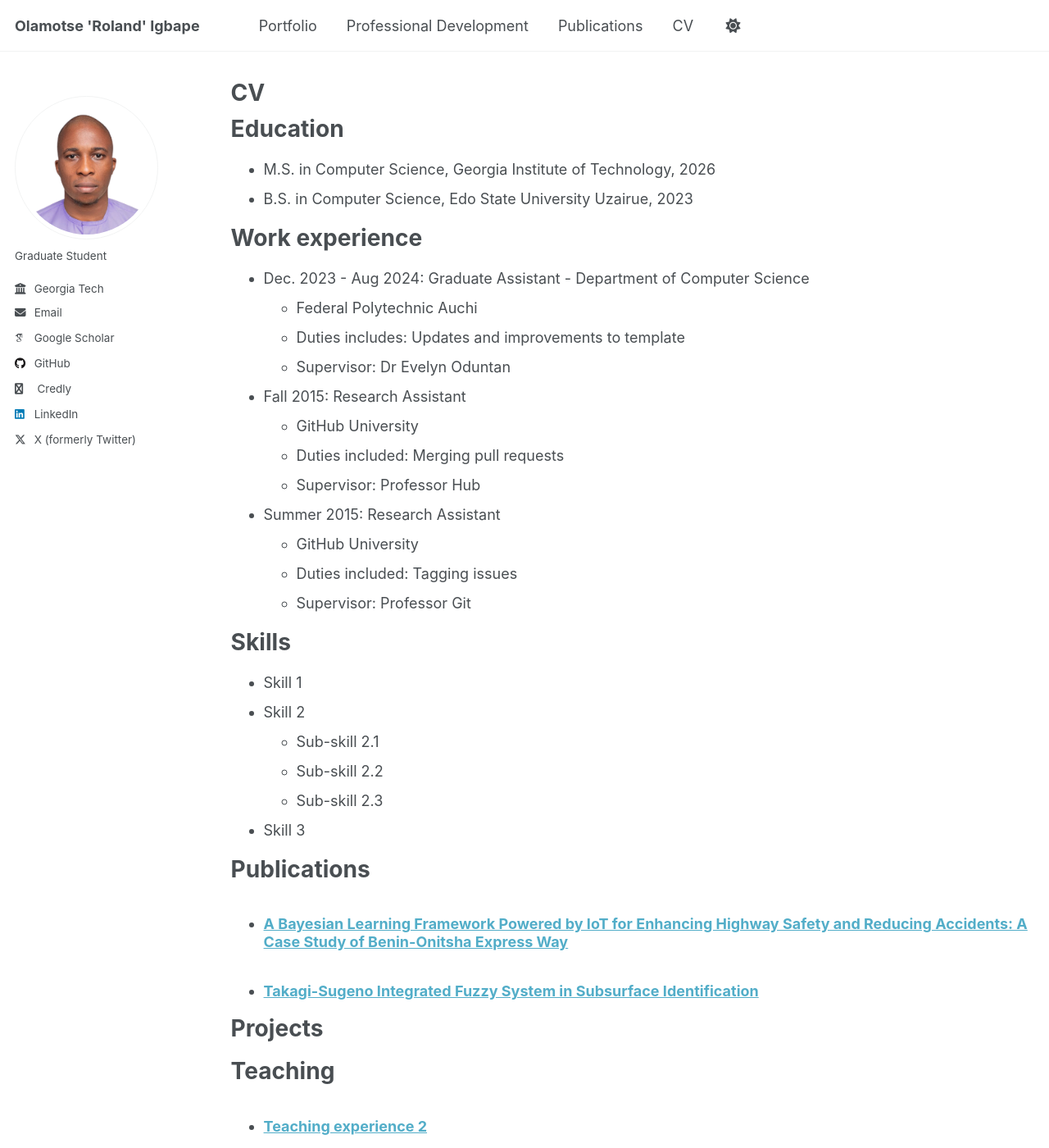
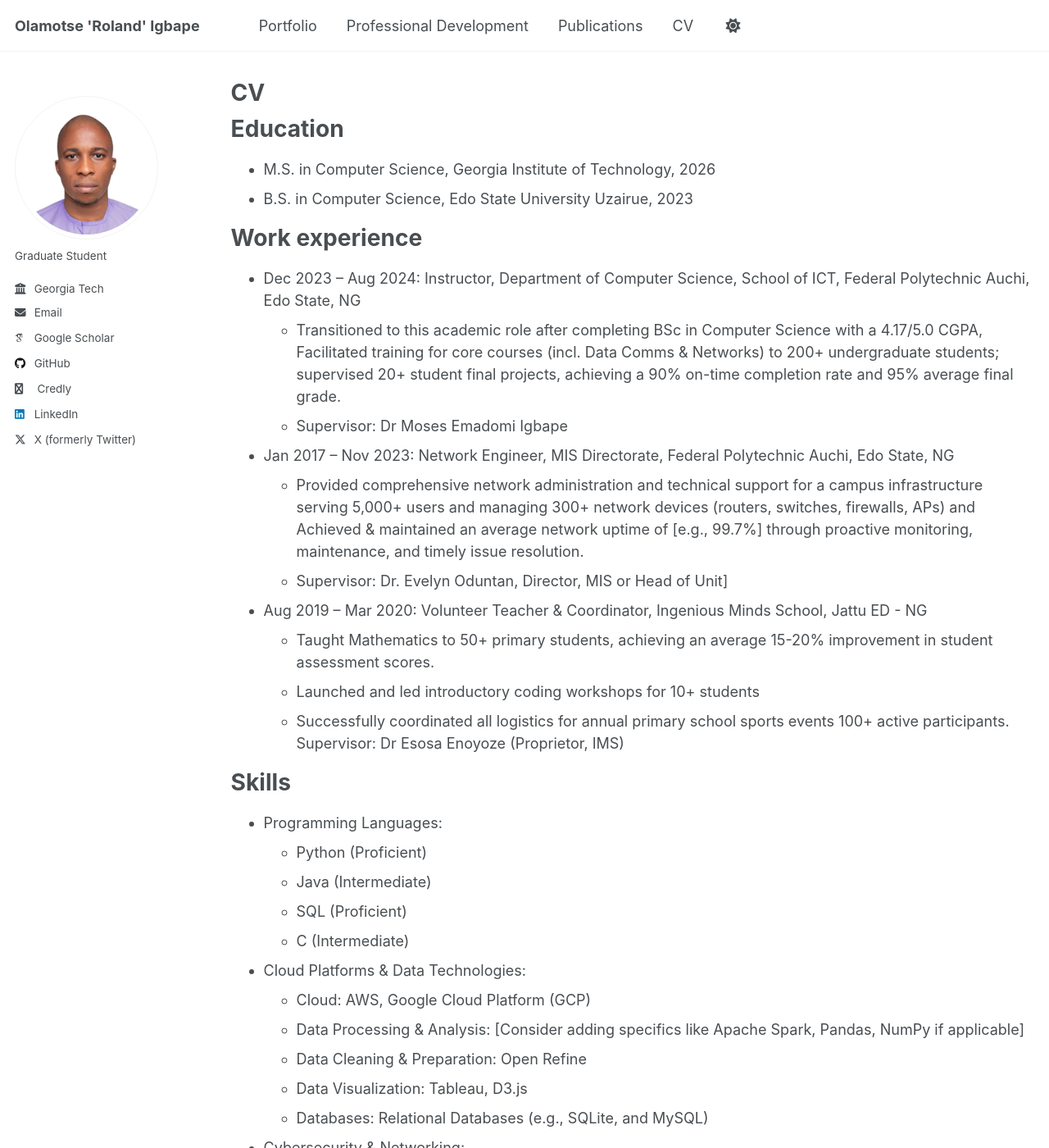
Before and after one commit to oigbape/oigbape.github.io, a Jekyll site: the page built from _pages/cv.md, in a window 1280 px wide and 1400 px high. Shown: the whole window at 82% size. Built offline with Jekyll 4.4.1, drawn with Linux system fonts in a browser that asks for light colours; some web fonts are replaced; some of the changed text lies outside the part shown.

Commit message:
Update cv.md

```diff
--- a/_pages/cv.md
+++ b/_pages/cv.md
@@ -16,29 +16,43 @@ Education
 
 Work experience
 ======
-* Dec. 2023 - Aug 2024: Graduate Assistant - Department of Computer Science
-  * Federal Polytechnic Auchi
-  * Duties includes: Updates and improvements to template
-  * Supervisor: Dr Evelyn Oduntan
+* Dec 2023 – Aug 2024: Instructor, Department of Computer Science, School of ICT, Federal Polytechnic Auchi, Edo State, NG
+  * Transitioned to this academic role after completing BSc in Computer Science with a 4.17/5.0 CGPA, Facilitated training for core courses (incl. Data Comms & Networks) to 200+ undergraduate students; supervised 20+ student final projects, achieving a 90% on-time completion rate and 95% average final grade.
+  * Supervisor: Dr Moses Emadomi Igbape
 
-* Fall 2015: Research Assistant
-  * GitHub University
-  * Duties included: Merging pull requests
-  * Supervisor: Professor Hub
+* Jan 2017 – Nov 2023: Network Engineer, MIS Directorate, Federal Polytechnic Auchi, Edo State, NG
+  *  Provided comprehensive network administration and technical support for a campus infrastructure serving 5,000+ users and managing 300+ network devices (routers, switches, firewalls, APs) and Achieved & maintained an average network uptime of [e.g., 99.7%] through proactive monitoring, maintenance, and timely issue resolution.
+  *  Supervisor: Dr. Evelyn Oduntan, Director, MIS or Head of Unit]
 
-* Summer 2015: Research Assistant
-  * GitHub University
-  * Duties included: Tagging issues
-  * Supervisor: Professor Git
+*  Aug 2019 – Mar 2020: Volunteer Teacher & Coordinator, Ingenious Minds School, Jattu ED - NG
+   *  Taught Mathematics to 50+ primary students, achieving an average 15-20% improvement in student assessment scores.
+   *  Launched and led introductory coding workshops for 10+ students
+   *  Successfully coordinated all logistics for annual primary school sports events 100+ active participants.
+Supervisor: Dr Esosa Enoyoze (Proprietor, IMS)
 
 Skills
 ======
-* Skill 1
-* Skill 2
-  * Sub-skill 2.1
-  * Sub-skill 2.2
-  * Sub-skill 2.3
-* Skill 3
+* Programming Languages:
+  *  Python (Proficient)
+  *  Java (Intermediate)
+  *  SQL (Proficient)
+  *  C (Intermediate)
+* Cloud Platforms & Data Technologies:
+  * Cloud: AWS, Google Cloud Platform (GCP)
+  * Data Processing & Analysis: [Consider adding specifics like Apache Spark, Pandas, NumPy if applicable]
+  * Data Cleaning & Preparation: Open Refine
+  * Data Visualization: Tableau, D3.js
+  * Databases: Relational Databases (e.g., SQLite, and MySQL)
+* Cybersecurity & Networking:
+  *  Security Tools & Concepts: SIEM (Security Information and Event Management), [Network Security Principles? e.g., Firewalls, IDS/IPS], [Data Encryption Concepts], [Identity & Access Management (IAM) Concepts?]
+  *  Operating Systems: Linux (Administration, Shell Scripting, Command Line Interface)
+  *  Developer Tools & Version Control: Git, GitHub
+*  Key Competencies (Soft Skills):
+   *  Effective Communication (written & verbal)
+   *  Analytical Problem-Solving
+   *  Critical Thinking & Strategic Planning
+   *  Collaborative Teamwork & Adaptability
+
 
 Publications
 ======
```
